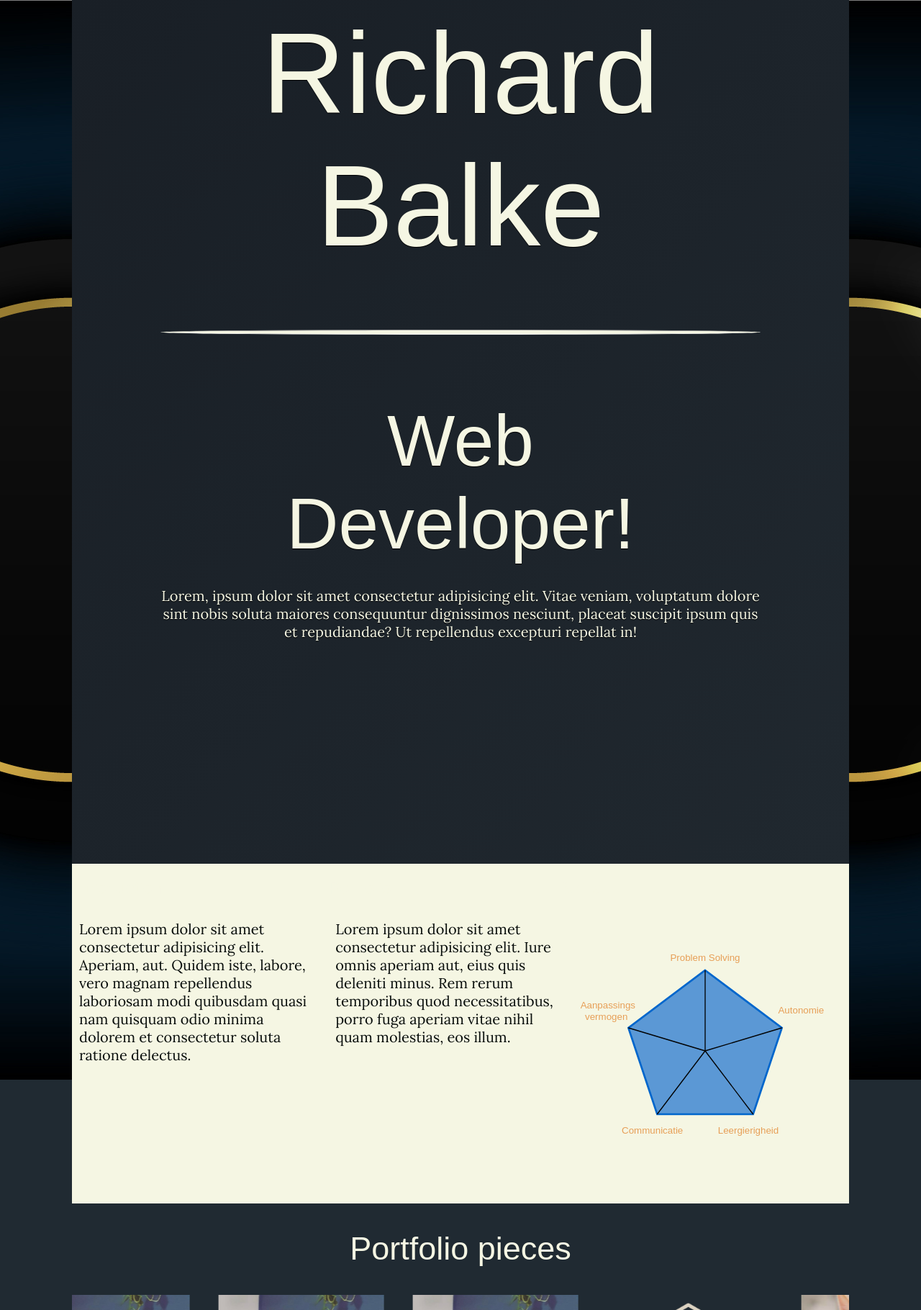
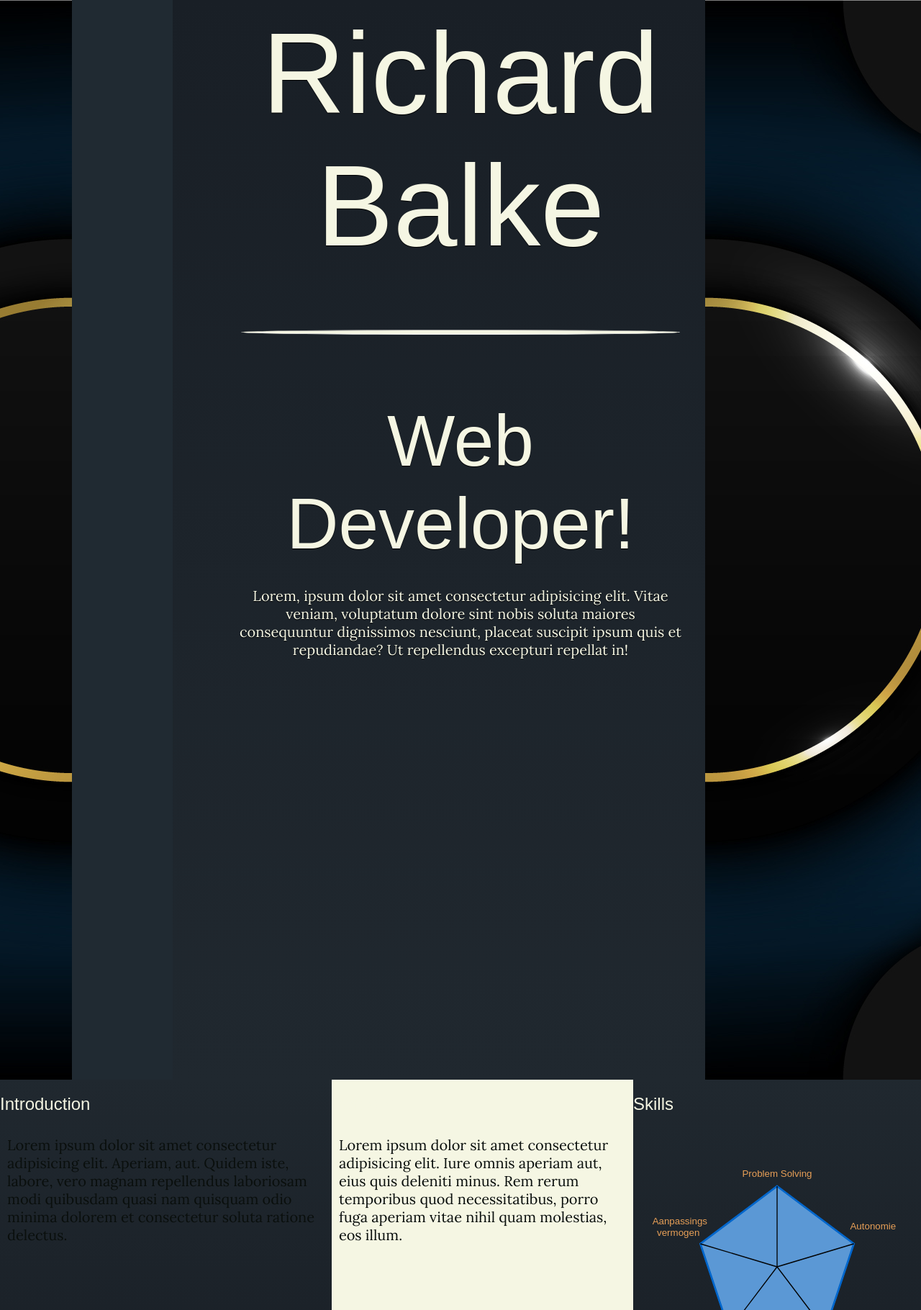
Before and after one commit to RichardBalke/html-portfolio, a PHP site: page /html-content/index.html in a window 1280 px wide. Shown: the part 100-1920 px from the top of the page at 72% size. Run offline with PHP 8.4, Linux system fonts and the light colour scheme; some web fonts are replaced.

Commit message:
backgroundcolors

```diff
--- a/CSS/index_styles.css
+++ b/CSS/index_styles.css
@@ -15,8 +15,6 @@
   animation: headerdown 2s ease-in-out forwards;
   animation-delay: 4s;
 }
-
-
 
   #index-container {
     display: flex;
@@ -58,7 +56,7 @@
       transform: translateX(600px);
     }
     100% {
-      transform: translateX(540px);
+      transform: translateX(340px);
     }
   }
 
@@ -71,16 +69,14 @@
     animation-delay: 1s;
   }
 
-
   #title-container {
     display: flex;
     flex-direction: column;
-    max-width: 1080px;
+    max-width: 800px;
     width: 100%;
     margin: auto;
-    height: 1200px;
-    background-color: rgb(32, 42, 50);
-    background-image: linear-gradient(to bottom right, rgb(25, 31, 38), rgb(32, 40, 47) )
+    height: 1500px;
+    background-image: linear-gradient(to bottom, rgb(25, 31, 38), rgb(32, 40, 47) )
   }
 
   #title-header2 {
@@ -111,11 +107,16 @@
     text-shadow: 0px 1px 1px black;
   }
 
-  #title-img-container,
-  #intro-skills-container,
-  #main-portfolio-container {
-    max-width: 1080px;
-    margin: auto;
+  #intro-skills-container {
+    display: flex;
+    flex-direction: row;
+    width: 100%;
+    background-color: rgb(245, 246, 227);
+  }
+
+  #introduction-container,
+  #skills-container {
+    background-image: linear-gradient(to top, rgb(25, 31, 38), rgb(32, 40, 47) )
   }
 
   .chart {
@@ -144,13 +145,6 @@
     height: auto;
     width: 400px;
     margin: 0px 20px 0px 20px;
-  }
-
-  #intro-skills-container {
-    display: flex;
-    flex-direction: row;
-    width: 100%;
-    background-color: rgb(245, 246, 227);
   }
 
   .main-portfolio-container {
@@ -195,7 +189,6 @@
   }
 
   .slider {
-    overflow: hidden;
     position: relative;
   }
 
--- a/JavaScript/script.js
+++ b/JavaScript/script.js
@@ -21,8 +21,8 @@
     sessionStorage.setItem("introAnimationShown", "true");
   } else {
     // Ensure animations do not restart on reload
-    document.querySelector('.scroll-img-container-left').style.transform = 'translateX(-540px)';
-    document.querySelector('.scroll-img-container-right').style.transform = 'translateX(540px)';
+    document.querySelector('.scroll-img-container-left').style.transform = 'translateX(-400px)';
+    document.querySelector('.scroll-img-container-right').style.transform = 'translateX(400px)';
     document.querySelector('.hf-container').style.transform = 'translatey(0px)';
   }
 });
--- a/html-content/index.html
+++ b/html-content/index.html
@@ -61,7 +61,7 @@
 
 
       <div id="intro-skills-container">
-        <div>
+        <div id="introduction-container">
           <h2>Introduction</h2>
           <p>
             Lorem ipsum dolor sit amet consectetur adipisicing elit. Aperiam,
@@ -70,7 +70,7 @@
             soluta ratione delectus.
           </p>
         </div>
-        <div>
+        <div id="portfolio-container">
           <h2>Portfolio</h2>
           <p>
             Lorem ipsum dolor sit amet consectetur adipisicing elit. Iure
@@ -79,7 +79,7 @@
             molestias, eos illum.
           </p>
         </div>
-        <div>
+        <div id="skills-container">
           <h2>Skills</h2>
           <svg class="chart" viewBox="-50 -40 300 300">
             <!-- Radar chart background -->
@@ -166,7 +166,6 @@
   <footer></footer>
   <script src="/JavaScript/script.js"></script>
   <script>
-
     includeHTML("footer.html", "footer");
   </script>
 
```
Also changed, not shown: Images/Design Paint.png (deleted).
